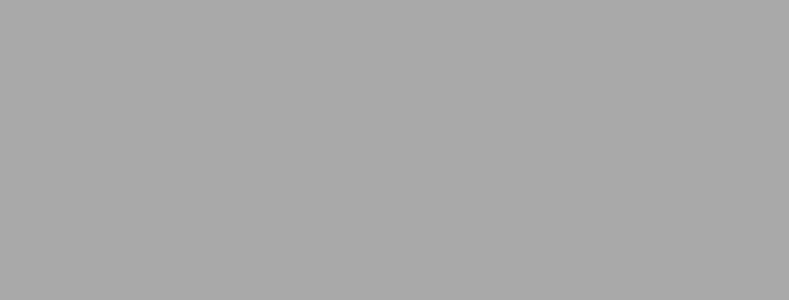
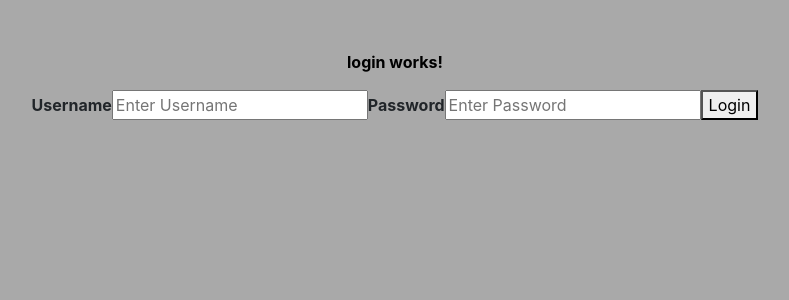
Before and after one commit to dguer/fhwn_web19_final, an Angular app in the folder pacman/: page /login in a window 1280 px wide. Before the commit this address led to /. Shown: the top 300 px of the page, without its empty margins (245-1034 px from the left). Built offline with nearby package versions, Linux system fonts and the light colour scheme.

Commit message:
update login

```diff
--- a/pacman/src/app/app.module.ts
+++ b/pacman/src/app/app.module.ts
@@ -2,10 +2,12 @@ import { BrowserModule } from '@angular/platform-browser';
 import { NgModule } from '@angular/core';
 import { ReactiveFormsModule } from '@angular/forms';
 import { HttpClientModule, HTTP_INTERCEPTORS } from '@angular/common/http';
+import { FormsModule }   from '@angular/forms';
 
 import { AppRoutingModule } from './app-routing.module';
 import { AppComponent } from './app.component';
 import { HomeComponent } from './home/home.component';
+import { LoginComponent } from './login/login.component';
 
 
 
@@ -13,6 +15,7 @@ import { HomeComponent } from './home/home.component';
   declarations: [
     AppComponent,
     HomeComponent,
+    LoginComponent,
 
 
   ],
@@ -20,7 +23,8 @@ import { HomeComponent } from './home/home.component';
     BrowserModule,
     AppRoutingModule,
     ReactiveFormsModule,
-    HttpClientModule
+    HttpClientModule,
+    FormsModule
   ],
   providers: [ ],
   bootstrap: [AppComponent]
--- a/pacman/src/app/home/home.component.html
+++ b/pacman/src/app/home/home.component.html
@@ -1,4 +1,10 @@
+<div class="padding" style="padding: 50px;">
+  <div class="container">
+    <div class="row">
+      <div class="col-md-12 text-center">
       <h1>PACMAN</h1>
+      </div>
+      <div class="col-md-6 text-center">
       <div class="game">
         <div class="grid"></div>
         <div class="info">
@@ -23,3 +29,8 @@
           </div>
         </div>
       </div>
+
+      </div>
+    </div>
+  </div>
+</div>
--- /dev/null
+++ b/pacman/src/app/login/login.component.html
@@ -0,0 +1,22 @@
+<div class="padding" style="padding: 50px;">
+    <div class="container">
+      <div class="row">
+        <div class="col-md-12 text-center">
+            <p>login works!</p>
+            <form action="login" method="post">
+
+              <div class="container">
+                <label for="uname"><b>Username</b></label>
+                <input type="text" placeholder="Enter Username" name="uname" required>
+
+                <label for="psw"><b>Password</b></label>
+                <input type="password" placeholder="Enter Password" name="psw" required>
+
+                <button type="submit">Login</button>
+              </div>
+
+            </form>
+        </div>
+      </div>
+    </div>
+</div>
--- /dev/null
+++ b/pacman/src/app/login/login.component.ts
@@ -0,0 +1,15 @@
+import { Component, OnInit } from '@angular/core';
+
+@Component({
+  selector: 'app-login',
+  templateUrl: './login.component.html',
+  styleUrls: ['./login.component.scss']
+})
+export class LoginComponent implements OnInit {
+
+  constructor() { }
+
+  ngOnInit() {
+  }
+
+}
--- a/pacman/src/styles.scss
+++ b/pacman/src/styles.scss
@@ -88,10 +88,7 @@
     color: black;
     font-weight: bold;
   }
-  timer {
-    color: black;
-    font-weight: bold;
-  }
+
   .table{
     border: 2px solid white;
     width: 80%;
```
Also changed, not shown: pacman/src/app/app-routing.module.ts (+5 -2 lines), pacman/src/app/login/login.component.scss (added), 1 other file (tests, documents, lock files or other folders). Lines whose indentation alone changed are shown as unchanged.
